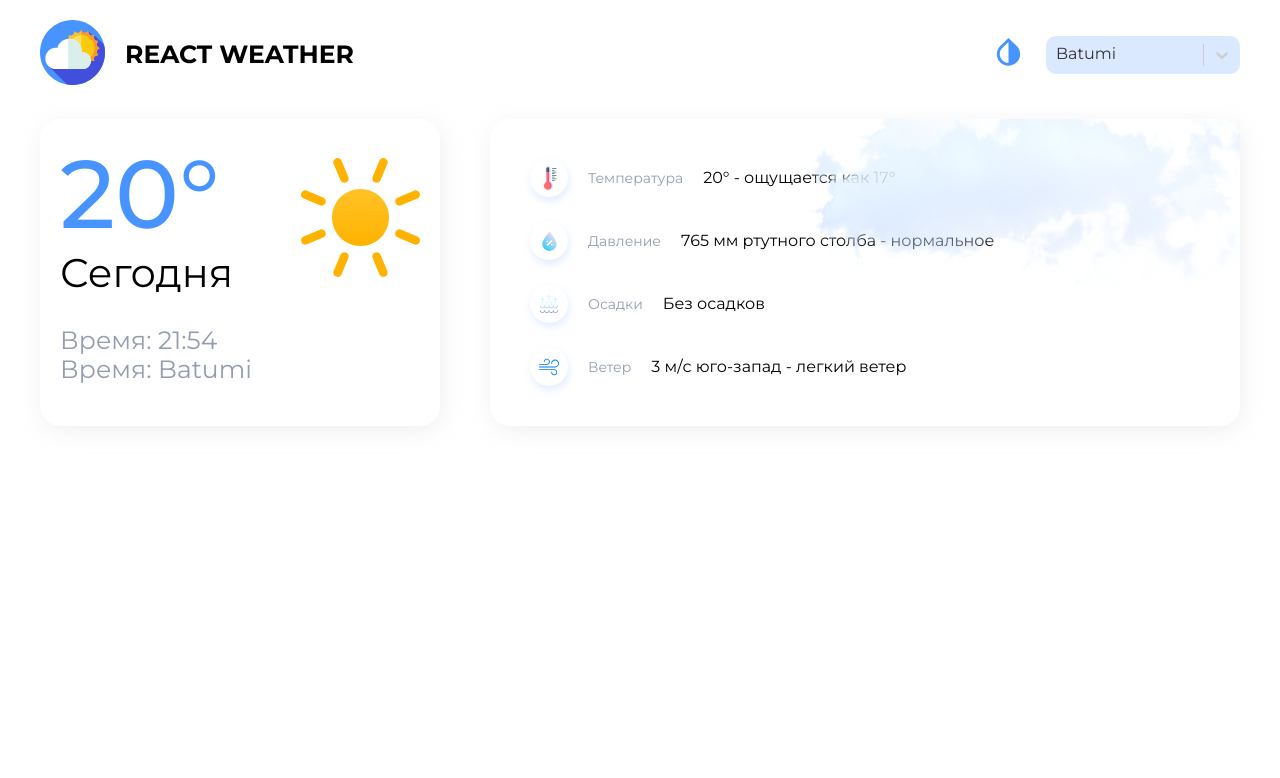
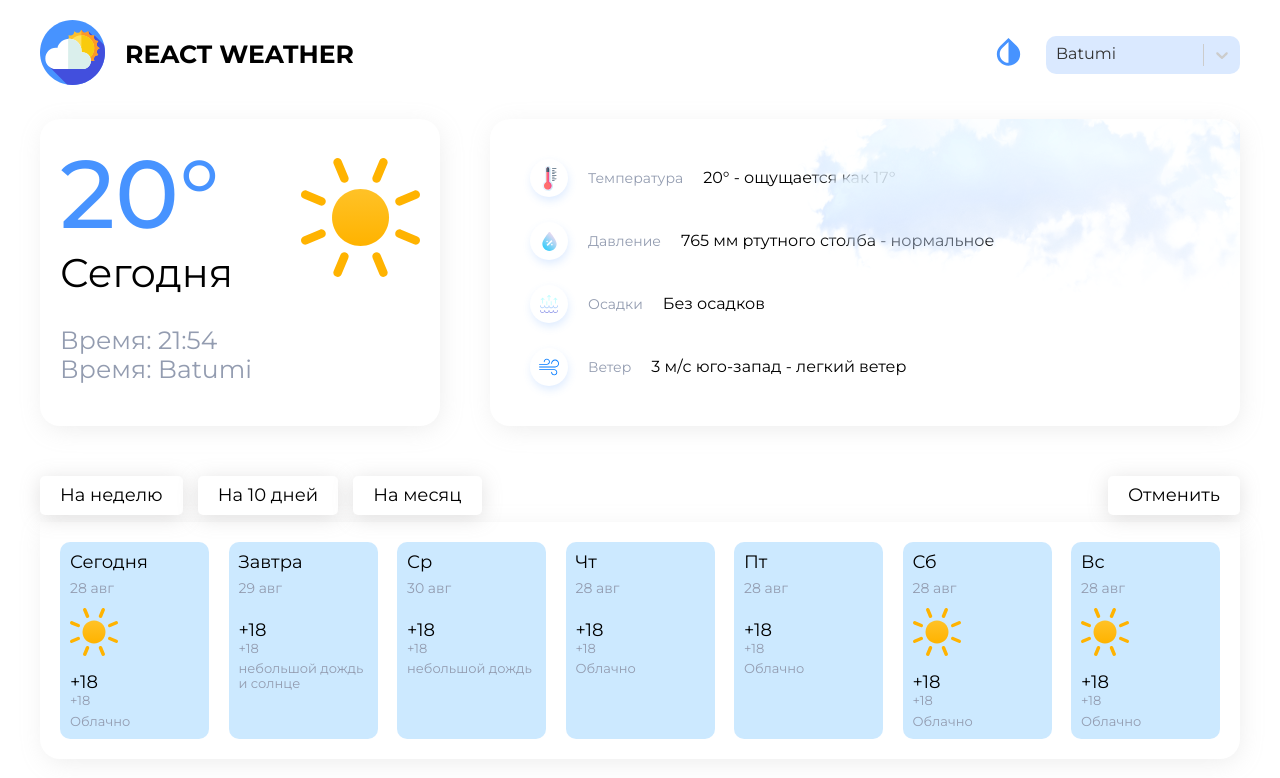
Before and after one commit to DaryaVasiliuk/react-weather, a React (Create React App) app: page / in a window 1280 px wide. Shown: the top 778 px of the page. Built offline with nearby package versions, Linux system fonts and the light colour scheme.

Commit message:
create component 'Day'

```diff
--- a/src/pages/Home/Home.module.scss
+++ b/src/pages/Home/Home.module.scss
@@ -5,4 +5,5 @@
 .wrapper {
   display: flex;
   justify-content: space-between;
+  margin-bottom: 50px;
 }
--- a/src/pages/Home/Home.tsx
+++ b/src/pages/Home/Home.tsx
@@ -2,6 +2,7 @@ import React from 'react';
 import { ThisDayInfo } from './components/ThisDayInfo/ThisDayInfo';
 import { ThisDay } from './components/ThisDay/ThisDay';
 import s from './Home.module.scss';
+import { Days } from './components/Days/Days';
 
 interface Props {
 
@@ -13,6 +14,9 @@ export const Home = (props: Props) => {
         <ThisDay/>
         <ThisDayInfo/>
       </div>
+
+      <Days/>
+
     </div>
   )
 }
--- /dev/null
+++ b/src/pages/Home/components/Days/Card.tsx
@@ -0,0 +1,23 @@
+import React from 'react';
+import { GlobalSvgSelector } from '../../../../assets/icons/global/GlobalSvgSelector';
+import { Day } from './Days';
+import s from './Days.module.scss';
+
+interface Props {
+  day: Day
+}
+
+export const Card = ({day}: Props) => {
+  return (
+     <div className={s.card}>
+      <div className={s.day}>{day.day}</div>
+      <div className={s.day__info}>{day.day_info}</div>
+      <div className={s.img}>
+        <GlobalSvgSelector id={day.icon_id} />
+      </div>
+      <div className={s.temp__day}>{day.temp_day}</div>
+      <div className={s.temp__night}>{day.temp_day}</div>
+      <div className={s.info}>{day.info}</div>
+     </div>
+  )
+}
--- /dev/null
+++ b/src/pages/Home/components/Days/Days.module.scss
@@ -0,0 +1,93 @@
+@import '../../../../styles/variabels.scss';
+
+.days {
+  display: flex;
+  justify-content: space-between;
+  flex-wrap: wrap;
+  padding: 20px;
+  width: 100%;
+  background: $lite-background;
+  box-shadow: $box-shadow;
+  border-radius: 0 0 $border-radius $border-radius;
+}
+
+.card {
+  display: flex;
+  flex-direction: column;
+  background: rgba(1, 147, 255, 0.2) ;
+  border-radius: 10px;
+  padding: 10px;
+  width: 149px;
+  transition: 0.3s;
+  cursor: pointer;
+
+  .day {
+    margin-bottom: 7px;
+    font-size: 18px;
+  }
+
+  .day__info {
+    font-size: 14px;
+    margin-bottom: 12px;
+    color: $base-color;
+  }
+
+  .img {
+    margin-bottom: 12px;
+  }
+
+  .temp__day {
+    font-size: 18px ;
+  }
+
+  .temp__night {
+    font-size: 13px ;
+    color: $base-color;
+    margin-bottom: 6px ;
+  }
+
+  .info {
+   font-size: 13px;
+   color: $base-color;
+  }
+
+  &:hover {
+    box-shadow: 0px 3px 20px rgba(147, 144, 144, 0.28);
+  }
+}
+
+.tabs {
+  display: flex;
+  justify-content: space-between;
+  margin-bottom: 7px;
+}
+
+.cancel,
+.tab {
+  box-shadow: 0px 3px 20px rgba(147, 144, 144, 0.28);
+  border-radius: 5px;
+  padding: 9px 20px;
+  background: $lite-background;
+  margin-right: 15px;
+  color: $lite-color;
+  font-size: 18px;
+  display: flex;
+  align-items: center;
+  justify-content: center;
+  cursor: pointer;
+}
+
+.cancel {
+  margin-right: 0;
+}
+
+.tab {
+  &:active {
+    background: $primary-color;
+    color: #fff;
+  }
+}
+
+.tabs__wrapper {
+  display: flex;
+}
--- /dev/null
+++ b/src/pages/Home/components/Days/Days.tsx
@@ -0,0 +1,87 @@
+import React from 'react';
+import s from './Days.module.scss';
+import { Card } from './Card';
+import { Tabs } from './Tabs';
+
+interface Props {}
+
+export interface Day {
+  day: string;
+  day_info: string;
+  icon_id: string;
+  temp_day: string;
+  temp_night: string;
+  info: string;
+}
+
+export const Days = (props: Props) => {
+  const days: Day[] = [
+    {
+      day: 'Сегодня',
+      day_info: '28 авг',
+      icon_id: 'sun',
+      temp_day: '+18',
+      temp_night: '+15',
+      info: 'Облачно',
+    },
+    {
+      day: 'Завтра',
+      day_info: '29 авг',
+      icon_id: 'small_rain_sun',
+      temp_day: '+18',
+      temp_night: '+15',
+      info: 'небольшой дождь и солнце',
+    },
+    {
+      day: 'Ср',
+      day_info: '30 авг',
+      icon_id: 'small_rain',
+      temp_day: '+18',
+      temp_night: '+15',
+      info: 'небольшой дождь',
+    },
+    {
+      day: 'Чт',
+      day_info: '28 авг',
+      icon_id: 'mainly_cloudy',
+      temp_day: '+18',
+      temp_night: '+15',
+      info: 'Облачно',
+    },
+    {
+      day: 'Пт',
+      day_info: '28 авг',
+      icon_id: 'rain',
+      temp_day: '+18',
+      temp_night: '+15',
+      info: 'Облачно',
+    },
+    {
+      day: 'Сб',
+      day_info: '28 авг',
+      icon_id: 'sun',
+      temp_day: '+18',
+      temp_night: '+15',
+      info: 'Облачно',
+    },
+    {
+      day: 'Вс',
+      day_info: '28 авг',
+      icon_id: 'sun',
+      temp_day: '+18',
+      temp_night: '+15',
+      info: 'Облачно',
+    },
+  ];
+
+  return (
+    <>
+    <Tabs/>
+     <div className={s.days}>
+      {days.map((day: Day)=> (
+          <Card day={day} />
+      ))}
+     </div>
+    </>
+  )
+}
--- /dev/null
+++ b/src/pages/Home/components/Days/Tabs.tsx
@@ -0,0 +1,31 @@
+import React from 'react';
+import s from './Days.module.scss';
+
+interface Props {}
+
+export const Tabs = (props: Props) => {
+  const tabs = [
+    {
+      value: 'На неделю',
+    },
+    {
+      value: 'На 10 дней',
+    },
+    {
+      value: 'На месяц',
+    },
+  ];
+
+  return (
+    <div className={s.tabs}>
+      <div className={s.tabs__wrapper}>
+        {tabs.map(tab => (
+          <div className={s.tab} key={tab.value}>
+            {tab.value}
+          </div>
+        ))}
+      </div>
+      <div className={s.cancel}>Отменить</div>
+    </div>
+  );
+};
```
